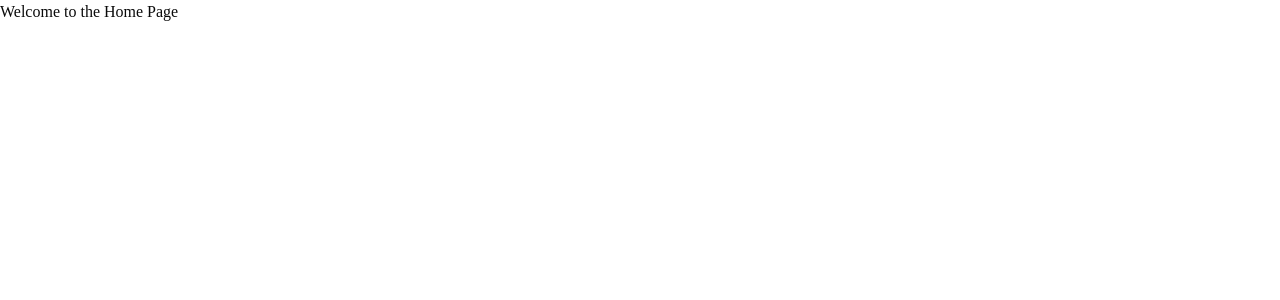
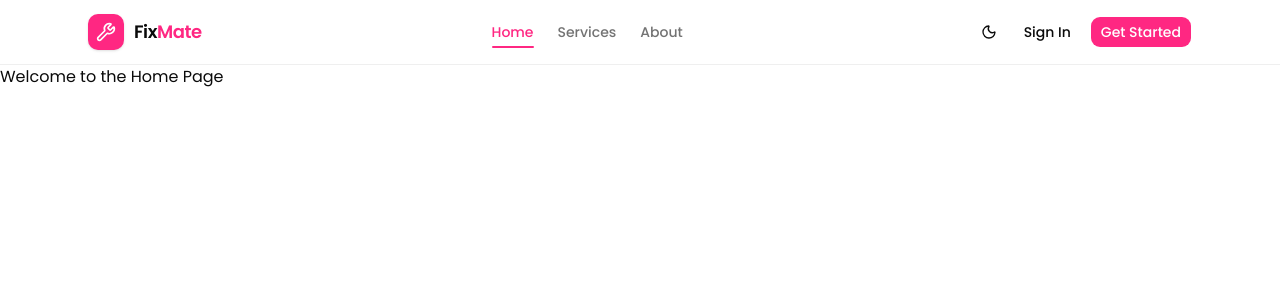
Before and after one commit to mdsakibdev/Fix-Mate, a Next.js app: page / in a window 1280 px wide. Shown: the top 300 px of the page. Built offline with nearby package versions, Linux system fonts and the light colour scheme.

Commit message:
Navbar Created

```diff
--- a/package.json
+++ b/package.json
@@ -22,6 +22,7 @@
     "lucide-react": "^1.74.0",
     "mongodb": "^7.9.0",
     "next": "16.4.6",
+    "next-themes": "^0.4.6",
     "react": "19.3.0",
     "react-day-picker": "^10.0.2",
     "react-dom": "19.3.0",
--- /dev/null
+++ b/src/app/(root)/layout.tsx
@@ -0,0 +1,13 @@
+import { Navbar } from "@/components/layout/Navbar";
+
+
+const RootLayout = ({ children }: { children: React.ReactNode }) => {
+  return (
+    <>
+    <Navbar/>
+      {children}
+    </>
+  );
+};
+
+export default RootLayout;
--- a/src/app/globals.css
+++ b/src/app/globals.css
@@ -39,6 +39,7 @@
   --color-popover: var(--popover);
   --color-card-foreground: var(--card-foreground);
   --color-card: var(--card);
+  --color-brand: var(--brand);
   --radius-sm: calc(var(--radius) * 0.6);
   --radius-md: calc(var(--radius) * 0.8);
   --radius-lg: var(--radius);
@@ -67,6 +68,7 @@
   --border: oklch(0.922 0 0);
   --input: oklch(0.922 0 0);
   --ring: oklch(0.708 0 0);
+  --brand: #ff2782;
   --chart-1: oklch(0.87 0 0);
   --chart-2: oklch(0.556 0 0);
   --chart-3: oklch(0.439 0 0);
--- a/src/app/layout.tsx
+++ b/src/app/layout.tsx
@@ -1,10 +1,14 @@
 import type { Metadata } from "next";
-import { Geist, Geist_Mono } from "next/font/google";
+import { Poppins, Geist_Mono } from "next/font/google";
+import { ThemeProvider } from "@/components/theme-provider";
+
 import "./globals.css";
 
-const geistSans = Geist({
-  variable: "--font-geist-sans",
+// Poppins is a non-variable font, so weights must be listed explicitly.
+const poppins = Poppins({
+  variable: "--font-sans",
   subsets: ["latin"],
+  weight: ["400", "500", "600", "700"],
 });
 
 const geistMono = Geist_Mono({
@@ -21,9 +25,20 @@ export default function RootLayout({ children }: LayoutProps<"/">) {
   return (
     <html
       lang="en"
-      className={`${geistSans.variable} ${geistMono.variable} h-full antialiased`}
+      suppressHydrationWarning
+      className={`${poppins.variable} ${geistMono.variable} h-full antialiased`}
     >
-      <body className="min-h-full flex flex-col">{children}</body>
+      <body className="min-h-full flex flex-col">
+        <ThemeProvider
+          attribute="class"
+          defaultTheme="system"
+          enableSystem
+          disableTransitionOnChange
+        >
+
+          <div className="flex-1">{children}</div>
+        </ThemeProvider>
+      </body>
     </html>
   );
 }
--- /dev/null
+++ b/src/components/layout/Navbar.tsx
@@ -0,0 +1,193 @@
+"use client"
+
+import * as React from "react"
+import Link from "next/link"
+import { usePathname } from "next/navigation"
+import { Menu, Moon, Sun, Wrench } from "lucide-react"
+import { useTheme } from "next-themes"
+import { cn } from "cn"
+
+import { Button } from "@/components/ui/button"
+import {
+  Sheet,
+  SheetContent,
+  SheetHeader,
+  SheetTitle,
+  SheetTrigger,
+} from "@/components/ui/sheet"
+
+const navLinks = [
+  { href: "/", label: "Home" },
+  { href: "/services", label: "Services" },
+  { href: "/about", label: "About" },
+] as const
+
+function Brand() {
+  return (
+    <Link
+      href="/"
+      aria-label="FixMate home"
+      className="flex items-center gap-2.5"
+    >
+      <span className="flex size-9 shrink-0 items-center justify-center rounded-lg bg-brand text-white shadow-sm">
+        <Wrench className="size-5" />
+      </span>
+      <span className="font-heading text-lg font-semibold tracking-tight text-foreground">
+        Fix<span className="text-brand">Mate</span>
+      </span>
+    </Link>
+  )
+}
+
+function ThemeToggle() {
+  const { resolvedTheme, setTheme } = useTheme()
+
+  return (
+    <Button
+      variant="ghost"
+      size="icon"
+      aria-label="Toggle theme"
+      onClick={() => setTheme(resolvedTheme === "dark" ? "light" : "dark")}
+    >
+      {/* Rendered with CSS so the correct icon shows before hydration (also covers system theme). */}
+      <Moon className="dark:hidden" />
+      <Sun className="hidden dark:block" />
+    </Button>
+  )
+}
+
+function DesktopNav() {
+  const pathname = usePathname()
+
+  return (
+    <nav aria-label="Main navigation" className="hidden items-center md:flex">
+      {navLinks.map((link) => {
+        const isActive = pathname === link.href
+        return (
+          <Link
+            key={link.href}
+            href={link.href}
+            aria-current={isActive ? "page" : undefined}
+            className={cn(
+              "relative rounded-md px-3 py-2 text-sm font-medium transition-colors",
+              isActive
+                ? "text-brand after:absolute after:inset-x-3 after:bottom-0.5 after:h-0.5 after:rounded-full after:bg-brand"
+                : "text-muted-foreground hover:text-foreground"
+            )}
+          >
+            {link.label}
+          </Link>
+        )
+      })}
+    </nav>
+  )
+}
+
+export function Navbar() {
+  const [mobileMenuOpen, setMobileMenuOpen] = React.useState(false)
+  const pathname = usePathname()
+
+  return (
+    <header className="sticky top-0 z-50 w-full border-b border-border/60 bg-background/80 backdrop-blur-md">
+      <div className="mx-auto flex h-16 w-full max-w-6xl items-center justify-between gap-4 px-4 sm:px-6">
+        <Brand />
+
+        <DesktopNav />
+
+        <div className="flex items-center gap-1.5 sm:gap-2">
+          <ThemeToggle />
+
+          <Button
+            variant="ghost"
+            nativeButton={false}
+            render={<Link href="/sign-in" />}
+            className="hidden sm:inline-flex"
+          >
+            Sign In
+          </Button>
+
+          <Button
+            nativeButton={false}
+            render={<Link href="/sign-up" />}
+            className="hidden bg-brand text-white hover:bg-brand/90 sm:inline-flex"
+          >
+            Get Started
+          </Button>
+
+          <Sheet open={mobileMenuOpen} onOpenChange={setMobileMenuOpen}>
+            <SheetTrigger
+              render={
+                <Button
+                  variant="ghost"
+                  size="icon"
+                  aria-label="Open menu"
+                  className="md:hidden"
+                />
+              }
+            >
+              <Menu />
+            </SheetTrigger>
+
+            <SheetContent side="right" className="w-80 gap-0">
+              <SheetHeader className="border-b p-4">
+                <SheetTitle className="flex items-center gap-2.5">
+                  <span className="flex size-9 shrink-0 items-center justify-center rounded-lg bg-brand text-white">
+                    <Wrench className="size-5" />
+                  </span>
+                  <span className="text-lg font-semibold tracking-tight">
+                    Fix<span className="text-brand">Mate</span>
+                  </span>
+                </SheetTitle>
+              </SheetHeader>
+
+              <nav
+                aria-label="Mobile navigation"
+                className="flex flex-col gap-1 p-4"
+              >
+                {navLinks.map((link) => {
+                  const isActive = pathname === link.href
+                  return (
+                    <Link
+                      key={link.href}
+                      href={link.href}
+                      aria-current={isActive ? "page" : undefined}
+                      onClick={() => setMobileMenuOpen(false)}
+                      className={cn(
+                        "rounded-md px-3 py-2 text-sm font-medium transition-colors",
+                        isActive
+                          ? "bg-brand/10 text-brand"
+                          : "text-muted-foreground hover:bg-muted hover:text-foreground"
+                      )}
+                    >
+                      {link.label}
+                    </Link>
+                  )
+                })}
+              </nav>
+
+              <div className="mt-auto flex flex-col gap-2 border-t p-4">
+                <Button
+                  variant="outline"
+                  nativeButton={false}
+                  render={<Link href="/sign-in" />}
+                  onClick={() => setMobileMenuOpen(false)}
+                  className="w-full"
+                >
+                  Sign In
+                </Button>
+                <Button
+                  nativeButton={false}
+                  render={<Link href="/sign-up" />}
+                  onClick={() => setMobileMenuOpen(false)}
+                  className="w-full bg-brand text-white hover:bg-brand/90"
+                >
+                  Get Started
+                </Button>
+              </div>
+            </SheetContent>
+          </Sheet>
+        </div>
+      </div>
+    </header>
+  )
+}
--- /dev/null
+++ b/src/components/theme-provider.tsx
@@ -0,0 +1,10 @@
+"use client"
+
+import * as React from "react"
+import { ThemeProvider as NextThemesProvider } from "next-themes"
+
+export function ThemeProvider(
+  props: React.ComponentProps<typeof NextThemesProvider>
+) {
+  return <NextThemesProvider {...props} />
+}
```
Also changed, not shown: src/app/(root)/page.tsx (renamed from src/app/page.tsx), 2 other files (tests, documents, lock files or other folders).
